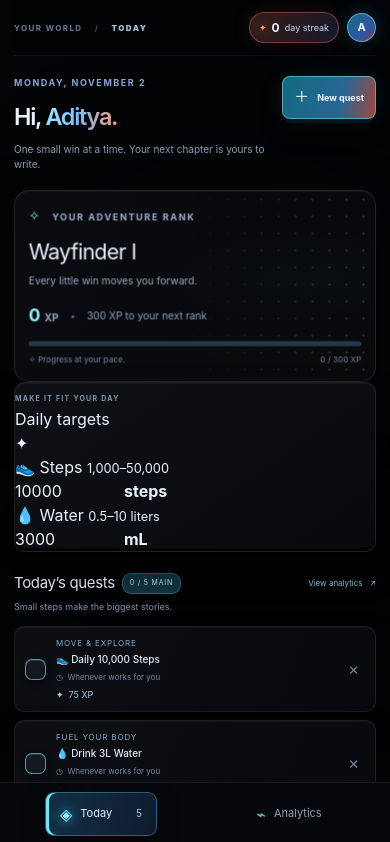
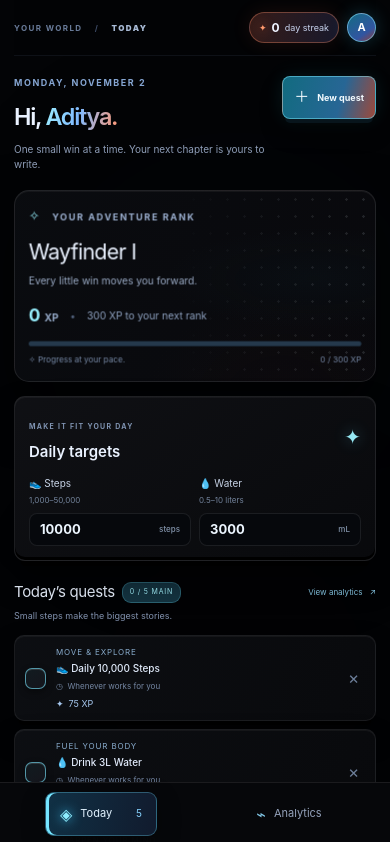
Before and after one commit to Aditya79l/dayward-life-quest, a Vue app in the folder web/: page / in a window 390 px wide. Shown: the top 842 px of the page. Built offline with nearby package versions, Linux system fonts and the light colour scheme.

Commit message:
Style target controls and weekly recap responsively

```diff
--- a/web/src/responsive.css
+++ b/web/src/responsive.css
@@ -116,3 +116,47 @@
 @media (prefers-reduced-motion: reduce) {
   *, *::before, *::after { scroll-behavior: auto !important; }
 }
+
+.target-panel { display: grid; grid-template-columns: minmax(155px, .7fr) minmax(0, 1.3fr); align-items: center; gap: 18px; margin-top: 14px; padding: 16px 20px; }
+.target-heading, .recap-heading { display: flex; align-items: center; justify-content: space-between; gap: 12px; }
+.target-heading h2, .recap-heading h3 { margin: 6px 0 0; font-size: 15px; font-weight: 620; }
+.target-orbit, .recap-spark { color: #96e8f4; text-shadow: 0 0 15px #59c9e577; font-size: 20px; }
+.target-fields { display: grid; grid-template-columns: repeat(2, minmax(0, 1fr)); gap: 12px; }
+.target-field { display: grid; gap: 7px; color: #c7d3e6; font-size: 10px; }
+.target-field > span { display: flex; align-items: baseline; justify-content: space-between; gap: 8px; }
+.target-field > span small { color: #73839b; font-size: 8px; }
+.target-field > div { display: flex; align-items: center; gap: 8px; min-width: 0; padding: 6px 10px; border: 1px solid #ffffff16; border-radius: 8px; background: #07090df2; }
+.target-field input { width: 100%; min-width: 0; border: 0; outline: 0; background: transparent; color: #edf6ff; font: inherit; font-size: 13px; font-weight: 650; }
+.target-field input:focus-visible { box-shadow: 0 1px #8fe5f5; }
+.target-field b { color: #8495ad; font-size: 8px; font-weight: 500; white-space: nowrap; }
+.analytics-actions { display: flex; flex-wrap: wrap; align-items: center; gap: 14px; }
+.export-button { padding: 8px 11px; border: 1px solid #79d9ed33; border-radius: 8px; background: #0d1920; }
+.weekly-recap { margin: 18px 0; padding: 17px; }
+.recap-heading { margin-bottom: 14px; }
+.recap-stats { display: grid; grid-template-columns: repeat(3, minmax(0, 1fr)); gap: 10px; }
+.recap-stats > div { display: grid; align-content: start; gap: 5px; min-width: 0; padding: 12px; border: 1px solid #ffffff10; border-radius: 9px; background: #07090db5; }
+.recap-stats small, .wins-label { color: #8493aa; font-size: 7px; font-weight: 700; letter-spacing: 1px; }
+.recap-stats strong { color: #edf5ff; font-size: 20px; letter-spacing: -.5px; }
+.recap-stats strong i { color: #9db0c9; font-size: 8px; font-style: normal; font-weight: 500; letter-spacing: 0; }
+.recap-stats span { color: #8190a7; font-size: 8px; }
+.weekly-wins { margin-top: 15px; }
+.wins-label { margin-bottom: 8px; }
+.wins-list { display: grid; grid-template-columns: repeat(2, minmax(0, 1fr)); gap: 6px 14px; }
+.wins-list article { display: grid; grid-template-columns: 13px minmax(0, 1fr) auto; align-items: center; gap: 6px; min-width: 0; padding: 7px 0; border-top: 1px solid #ffffff0c; }
+.wins-list article > span { color: #8fe4f3; font-size: 10px; }
+.wins-list article strong { overflow: hidden; color: #d9e4f4; font-size: 9px; font-weight: 550; text-overflow: ellipsis; white-space: nowrap; }
+.wins-list article small { color: #75849b; font-size: 8px; white-space: nowrap; }
+.wins-empty { margin: 0; color: #8493aa; font-size: 9px; }
+
+@media (max-width: 600px) {
+  .target-panel { grid-template-columns: minmax(0, 1fr); gap: 12px; padding: 14px; }
+  .target-fields { gap: 8px; }
+  .target-field > span { display: grid; gap: 3px; }
+  .analytics-actions { gap: 8px 12px; }
+  .weekly-recap { padding: 13px; }
+  .recap-stats { gap: 6px; }
+  .recap-stats > div { padding: 9px 7px; }
+  .recap-stats small { font-size: 6px; letter-spacing: .7px; }
+  .recap-stats strong { font-size: 17px; }
+  .wins-list { grid-template-columns: minmax(0, 1fr); }
+}
```
